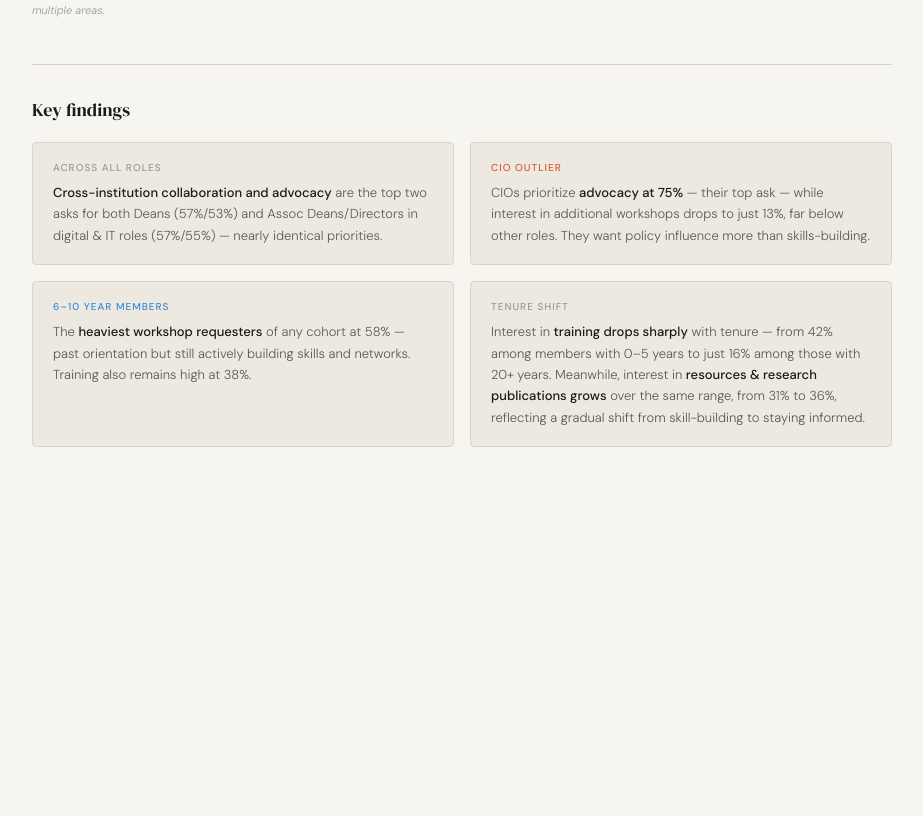
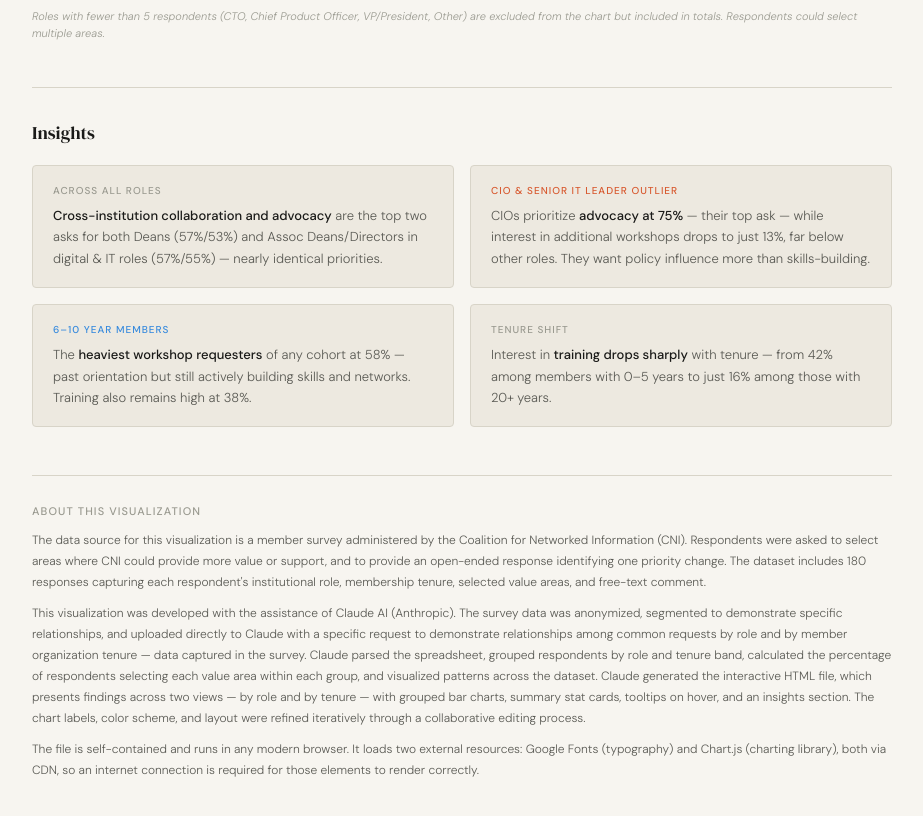
Before and after one commit to meghaninmotion/CNI-Member-Survey-Value, a plain HTML site: page index.html in a window 1280 px wide. Shown: the part 842-1658 px from the top of the page, without its empty margins (178-1101 px from the left). Before the commit the page ends 1369 px from the top, so only its background shows below. Drawn offline with nearby package versions, Linux system fonts and the light colour scheme.

Commit message:
updating html
additional description about the visualization added

```diff
--- a/index.html
+++ b/index.html
@@ -258,9 +258,9 @@
 <body>
 
 <header>
-  <p class="eyebrow">Coalition for Networked Information · Member Survey</p>
+  <p class="eyebrow">Coalition for Networked Information · Fall 2024 Member Survey</p>
   <h1>Where could CNI provide more value or support?</h1>
-  <p class="subtitle">Responses to a multi-select question on areas for improvement, analyzed by respondent role and institutional membership tenure. 180 total responses.</p>
+  <p class="subtitle">Member organization representatives provided responses to a multi-select question on ways CNI could provide more value and support to members. This data was analyzed thematically by institutional membership tenure, as well as by respondent role.</p>
 </header>
 
 <div class="container">
@@ -362,14 +362,14 @@
 
   <!-- KEY FINDINGS -->
   <div class="findings">
-    <p class="findings-heading">Key findings</p>
+    <p class="findings-heading">Insights</p>
     <div class="findings-grid">
       <div class="finding-card">
         <p class="finding-label" style="color: var(--ink-tertiary);">Across all roles</p>
         <p class="finding-text"><strong>Cross-institution collaboration and advocacy</strong> are the top two asks for both Deans (57%/53%) and Assoc Deans/Directors in digital &amp; IT roles (57%/55%) — nearly identical priorities.</p>
       </div>
       <div class="finding-card">
-        <p class="finding-label" style="color: #D85A30;">CIO outlier</p>
+        <p class="finding-label" style="color: #D85A30;">CIO &amp; senior IT leader outlier</p>
         <p class="finding-text">CIOs prioritize <strong>advocacy at 75%</strong> — their top ask — while interest in additional workshops drops to just 13%, far below other roles. They want policy influence more than skills-building.</p>
       </div>
       <div class="finding-card">
@@ -378,12 +378,19 @@
       </div>
       <div class="finding-card">
         <p class="finding-label" style="color: var(--ink-tertiary);">Tenure shift</p>
-        <p class="finding-text">Interest in <strong>training drops sharply</strong> with tenure — from 42% among members with 0–5 years to just 16% among those with 20+ years. Meanwhile, interest in <strong>resources &amp; research publications grows</strong> over the same range, from 31% to 36%, reflecting a gradual shift from skill-building to staying informed.</p>
+        <p class="finding-text">Interest in <strong>training drops sharply</strong> with tenure — from 42% among members with 0–5 years to just 16% among those with 20+ years.</p>
       </div>
     </div>
   </div>
 
 </div>
+
+  <footer style="max-width:860px; margin:48px auto 0; padding:28px 0 0; border-top:1px solid var(--rule);">
+    <p style="font-size:11px; font-weight:500; letter-spacing:0.1em; text-transform:uppercase; color:var(--ink-tertiary); margin-bottom:12px;">About this visualization</p>
+    <p style="font-size:12px; color:var(--ink-secondary); line-height:1.75; font-weight:300; margin-bottom:10px;">The data source for this visualization is a member survey administered by the Coalition for Networked Information (CNI). Respondents were asked to select areas where CNI could provide more value or support, and to provide an open-ended response identifying one priority change. The dataset includes 180 responses capturing each respondent's institutional role, membership tenure, selected value areas, and free-text comment.</p>
+    <p style="font-size:12px; color:var(--ink-secondary); line-height:1.75; font-weight:300; margin-bottom:10px;">This visualization was developed with the assistance of Claude AI (Anthropic). The survey data was anonymized, segmented to demonstrate specific relationships, and uploaded directly to Claude with a specific request to demonstrate relationships among common requests by role and by member organization tenure — data captured in the survey. Claude parsed the spreadsheet, grouped respondents by role and tenure band, calculated the percentage of respondents selecting each value area within each group, and visualized patterns across the dataset. Claude generated the interactive HTML file, which presents findings across two views — by role and by tenure — with grouped bar charts, summary stat cards, tooltips on hover, and an insights section. The chart labels, color scheme, and layout were refined iteratively through a collaborative editing process.</p>
+    <p style="font-size:12px; color:var(--ink-secondary); line-height:1.75; font-weight:300;">The file is self-contained and runs in any modern browser. It loads two external resources: Google Fonts (typography) and Chart.js (charting library), both via CDN, so an internet connection is required for those elements to render correctly.</p>
+  </footer>
 
 <script>
   const areas = [
```
